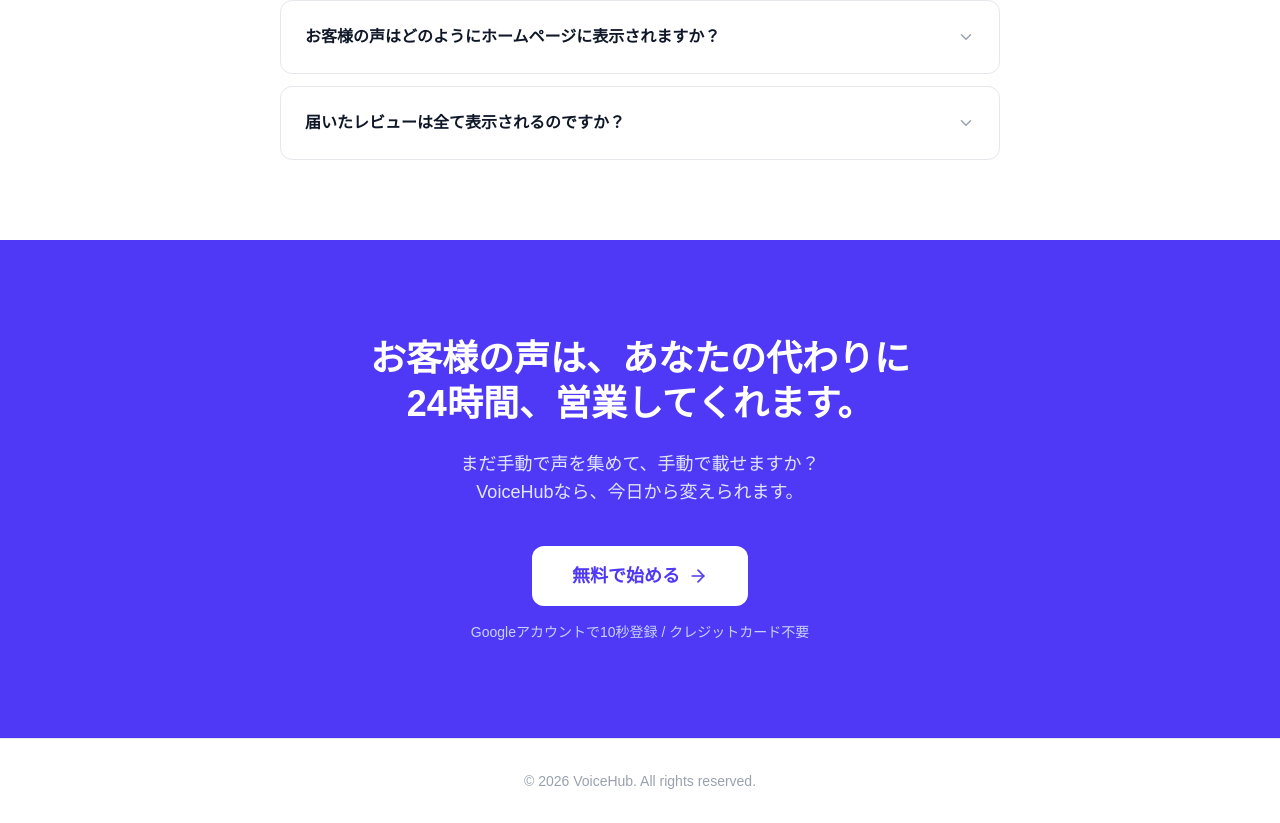
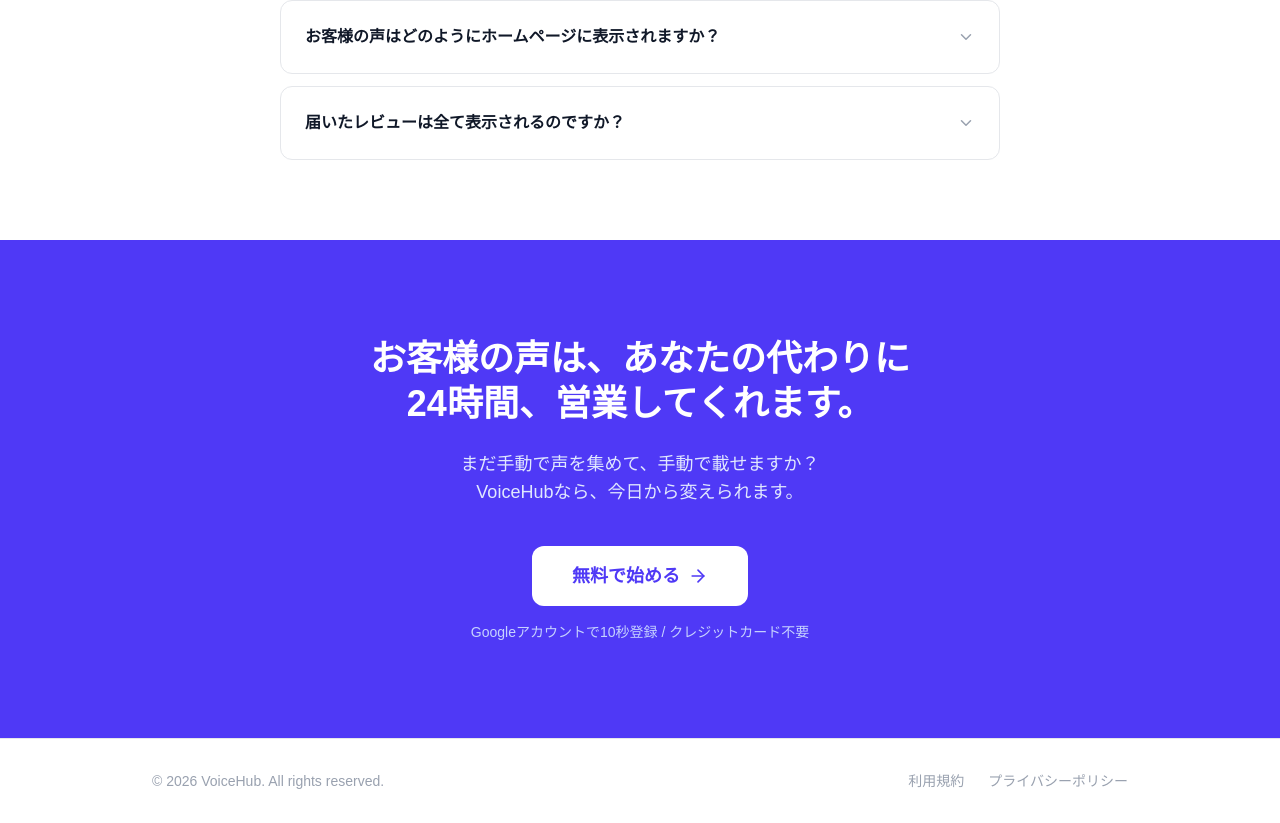
Before and after one commit to forRR444/voice-hub, a Next.js app: page / in a window 1280 px wide. Shown: the part 6988-7811 px from the top of the page. Built offline with nearby package versions, Linux system fonts and the light colour scheme; no server answers.

Commit message:
フッターに利用規約・プライバシーポリシーへのリンクを追加

```diff
--- a/src/app/page.tsx
+++ b/src/app/page.tsx
@@ -467,8 +467,12 @@ export default function Home() {
 
       {/* Footer */}
       <footer className="border-t border-gray-200 py-8">
-        <div className="max-w-5xl mx-auto px-6 text-center text-sm text-gray-400">
-          &copy; 2026 VoiceHub. All rights reserved.
+        <div className="max-w-5xl mx-auto px-6 flex flex-col sm:flex-row items-center justify-between gap-4 text-sm text-gray-400">
+          <span>&copy; 2026 VoiceHub. All rights reserved.</span>
+          <div className="flex gap-6">
+            <Link href="/terms" className="hover:text-gray-600 transition-colors">利用規約</Link>
+            <Link href="/privacy" className="hover:text-gray-600 transition-colors">プライバシーポリシー</Link>
+          </div>
         </div>
       </footer>
     </div>
```
